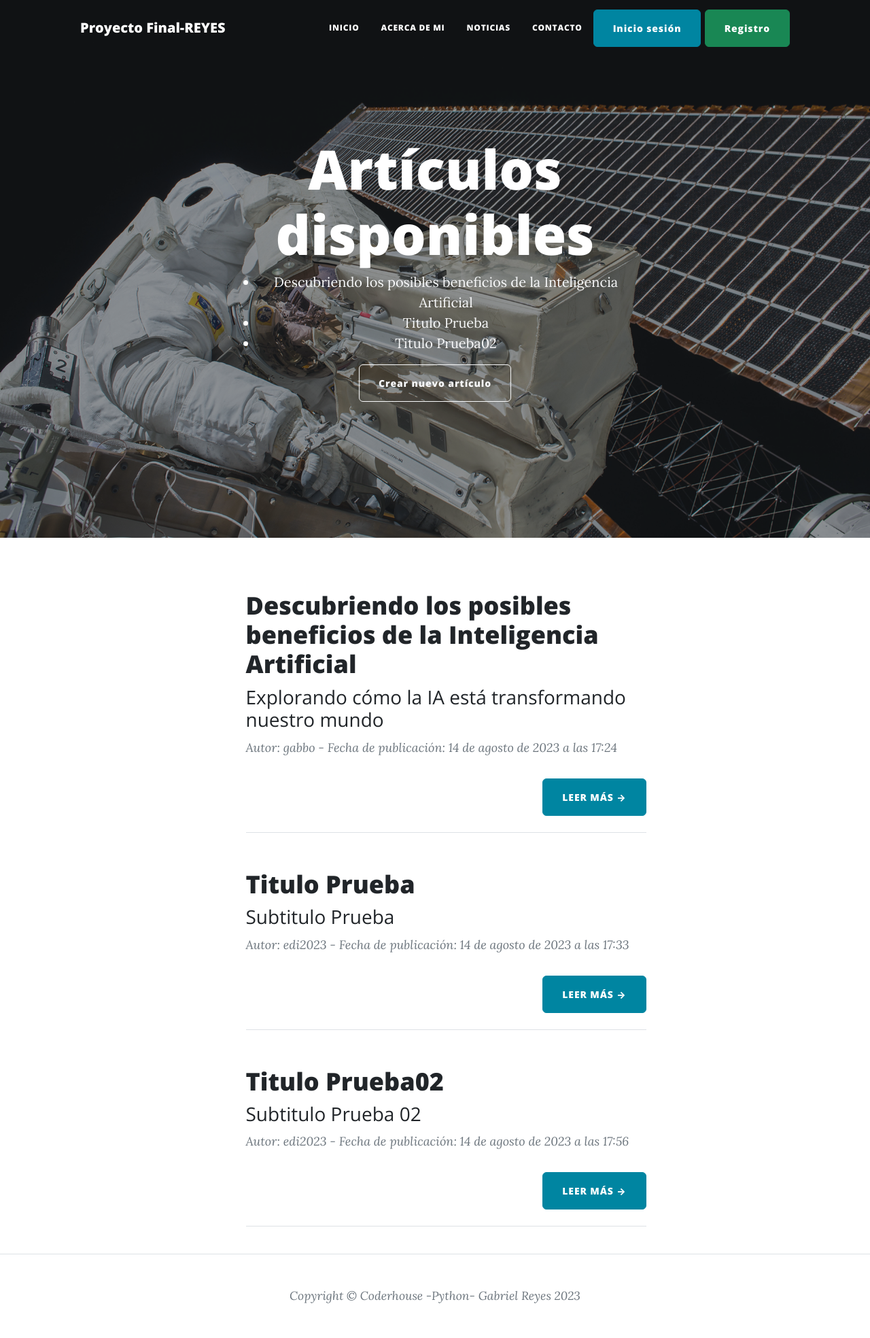
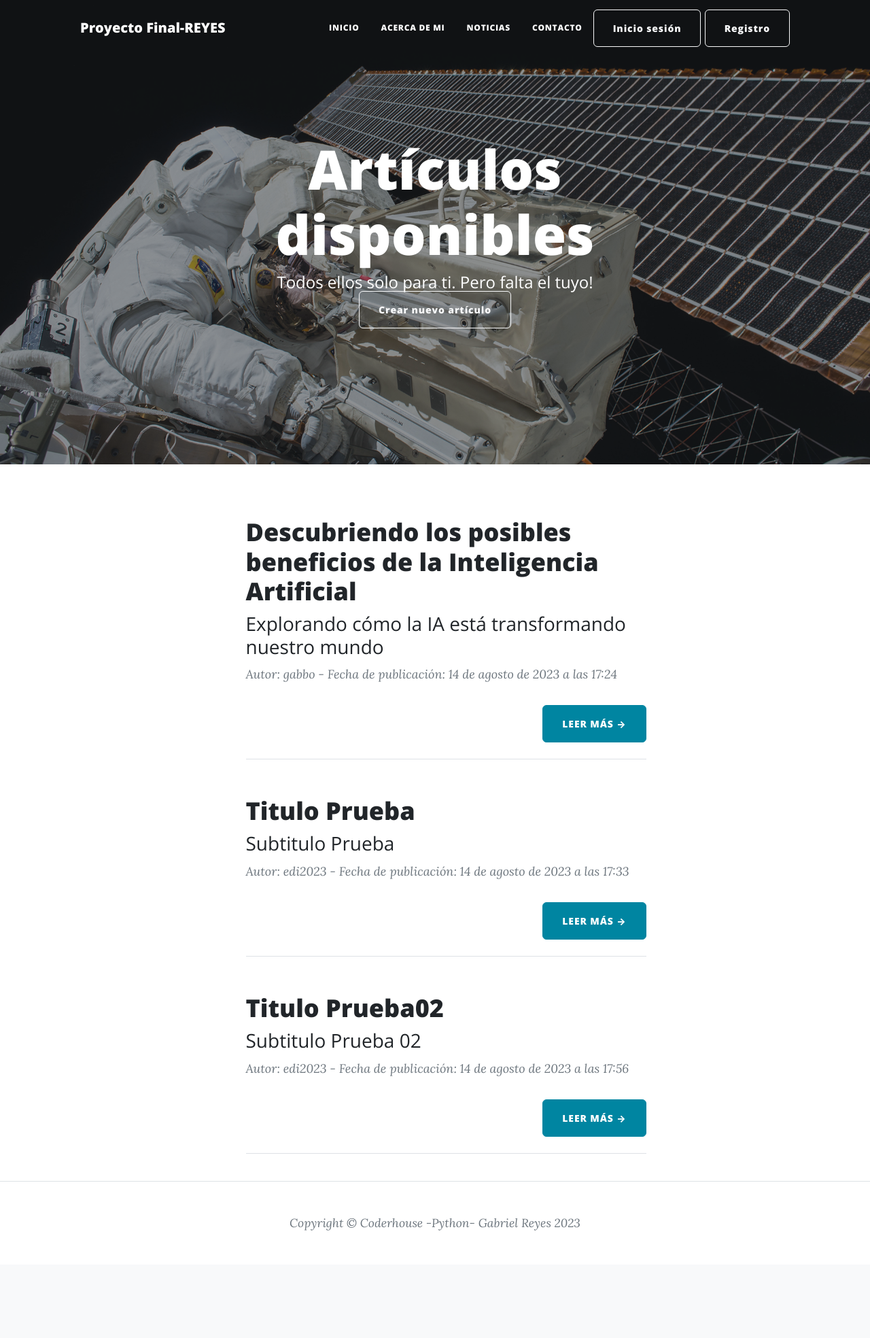
Before and after one commit to gabrirys/Proyecto_Final_Reyes, a Django app: page /pages/ in a window 1280 px wide. Shown: the whole page at 68% size. After the commit the page ends 1810 px from the top, so only its background shows below. Run offline with Django 4.2, Linux system fonts and the light colour scheme; data comes from the database, SQL or seed files in the repository; both versions use the stored data as it was after the commit; some libraries are stand-ins or nearby versions.

Commit message:
Mejoras estéticas de templates

```diff
--- a/app_blog/templates/app_blog/articulo_detail.html
+++ b/app_blog/templates/app_blog/articulo_detail.html
@@ -10,7 +10,7 @@ Proyecto Final-REYES- Noticias
     <div class="container position-relative px-4 px-lg-5">
         <div class="row gx-4 gx-lg-5 justify-content-center">
             <div class="col-md-10 col-lg-8 col-xl-7">
-                <div class="site-heading">
+                <div class="post-heading">
                     <h1>{{ articulo.titulo }}</h1>
                     <h2 class="subheading">{{ articulo.subtitulo }}</h2>
                     <span class="meta">
--- a/app_blog/templates/app_blog/articulo_list.html
+++ b/app_blog/templates/app_blog/articulo_list.html
@@ -11,14 +11,11 @@ Proyecto Final-REYES- Noticias
             <div class="col-md-10 col-lg-8 col-xl-7">
                 <div class="site-heading">
                     {% if articulos %}
-                    <h1>Artículos disponibles</h1>
-                    <ul>
-                        {% for articulo in articulos %}
-                            <li><a href="{% url 'articulo_detail' articulo.pk %} " class="link-light link-offset-2 link-underline-opacity-25 link-underline-opacity-100-hover">{{ articulo.titulo }}</a></li>
-                        {% endfor %}
-                    </ul>
+                        <h1>Artículos disponibles</h1>
+                        <span class="subheading">Todos ellos solo para ti. Pero falta el tuyo!</span>
                     {% else %}
                         <h1>No hay entradas aún</h1>
+                        <span class="subheading">Te estamos esperando. Escribe tu primer artículo.</span>
                     {% endif %}
                     <div><a type="button" class="btn btn-outline-light" href="{% url 'articulo_crear' %}">Crear nuevo artículo</a></div>
                 </div>
--- a/app_perfiles/templates/app_perfiles/registro.html
+++ b/app_perfiles/templates/app_perfiles/registro.html
@@ -15,7 +15,7 @@ Proyecto Final-REYES- Perfiles
                   <form method="post">
                     {% csrf_token %}
                     {{ form.as_p }}
-                    <input type="submit" value="Registrarse" />
+                    <input class="btn btn-outline-light" type="submit" value="Registrarse" />
                   </form>
                 </div>
             </div>
--- a/blog_site/settings.py
+++ b/blog_site/settings.py
@@ -129,7 +129,7 @@ USE_TZ = True
 STATIC_URL = '/static/'
 
 STATICFILES_DIRS = [
-    BASE_DIR / "static",
+   BASE_DIR / "static",
 ]
 
 # Default primary key field type
--- a/templates_base/base.html
+++ b/templates_base/base.html
@@ -16,7 +16,7 @@
         <link href="https://fonts.googleapis.com/css?family=Open+Sans:300italic,400italic,600italic,700italic,800italic,400,300,600,700,800" rel="stylesheet" type="text/css" />
         <!-- Core theme CSS (includes Bootstrap)-->
         <link href="https://cdn.jsdelivr.net/npm/bootstrap@5.3.1/dist/css/bootstrap.min.css" rel="stylesheet" integrity="sha384-4bw+/aepP/YC94hEpVNVgiZdgIC5+VKNBQNGCHeKRQN+PtmoHDEXuppvnDJzQIu9" crossorigin="anonymous">
-        <link href="{% static 'css/styles.css' %}" rel="stylesheet" />
+        <link href="{% static 'css/styles.css' %}" rel="stylesheet" type="text/css"/>
         <script type="text/javascript" src="{% static "ckeditor/ckeditor-init.js" %}"></script>
         <script type="text/javascript" src="{% static "ckeditor/ckeditor/ckeditor.js" %}"></script>
     </head>
@@ -39,7 +39,7 @@
                     <div>
                         {% if user.is_authenticated %}
                         <div class="dropdown">
-                            <button class="btn btn-secondary dropdown-toggle" type="button" id="dropdownMenuButton1" data-bs-toggle="dropdown" aria-expanded="false">
+                            <button class="btn btn-outline-light dropdown-toggle" type="button" id="dropdownMenuButton1" data-bs-toggle="dropdown" aria-expanded="false">
                                 <div style="display: inline-flex;">
                                     <span>{{ user.username }}</span>
                                 </div>
@@ -57,8 +57,8 @@
                             </ul>
                         </div>
                         {% else %}
-                        <a class="btn btn-primary" href="{% url 'login' %}">Inicio sesión</a>
-                        <a class="btn btn-success" href="{% url 'registro' %}">Registro</a>
+                        <a class="btn btn-outline-light" href="{% url 'login' %}">Inicio sesión</a>
+                        <a class="btn btn-outline-light" href="{% url 'registro' %}">Registro</a>
                         {% endif %}
                     </div>
                 </div>
```
Also changed, not shown: app_contacto/templates/app_contacto/contacto.html (+5 -4 lines), app_perfiles/templates/app_perfiles/login.html (+7 -5 lines), db.sqlite3, static/css/styles.css.
